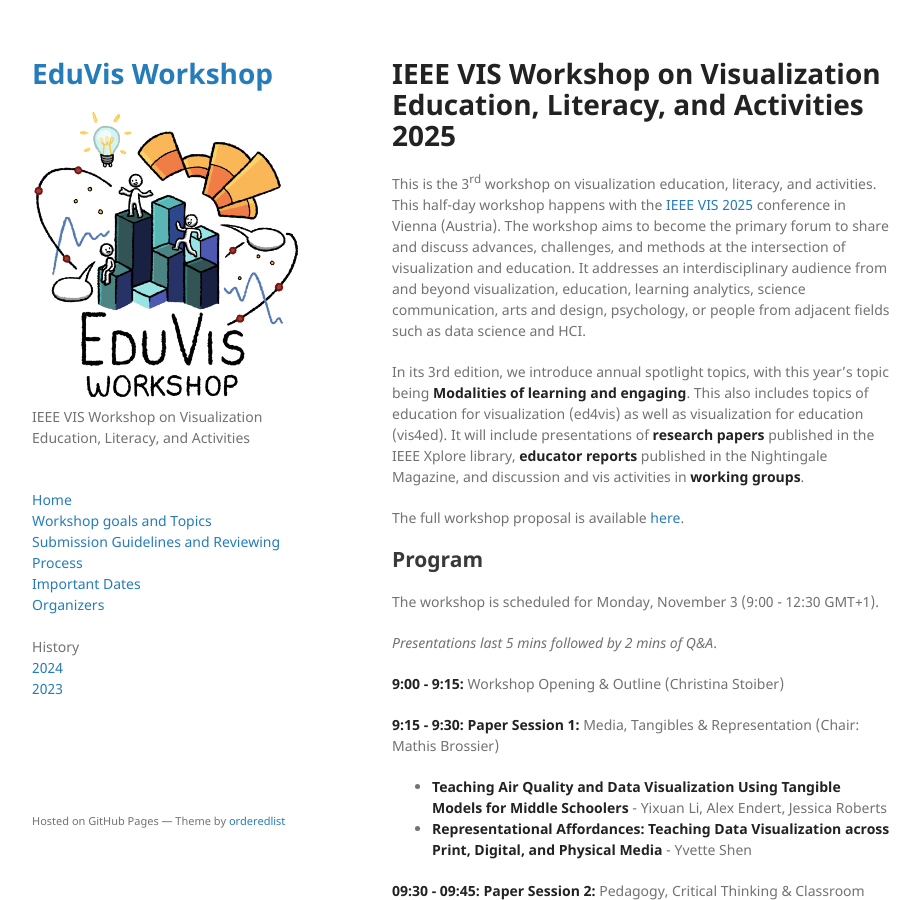
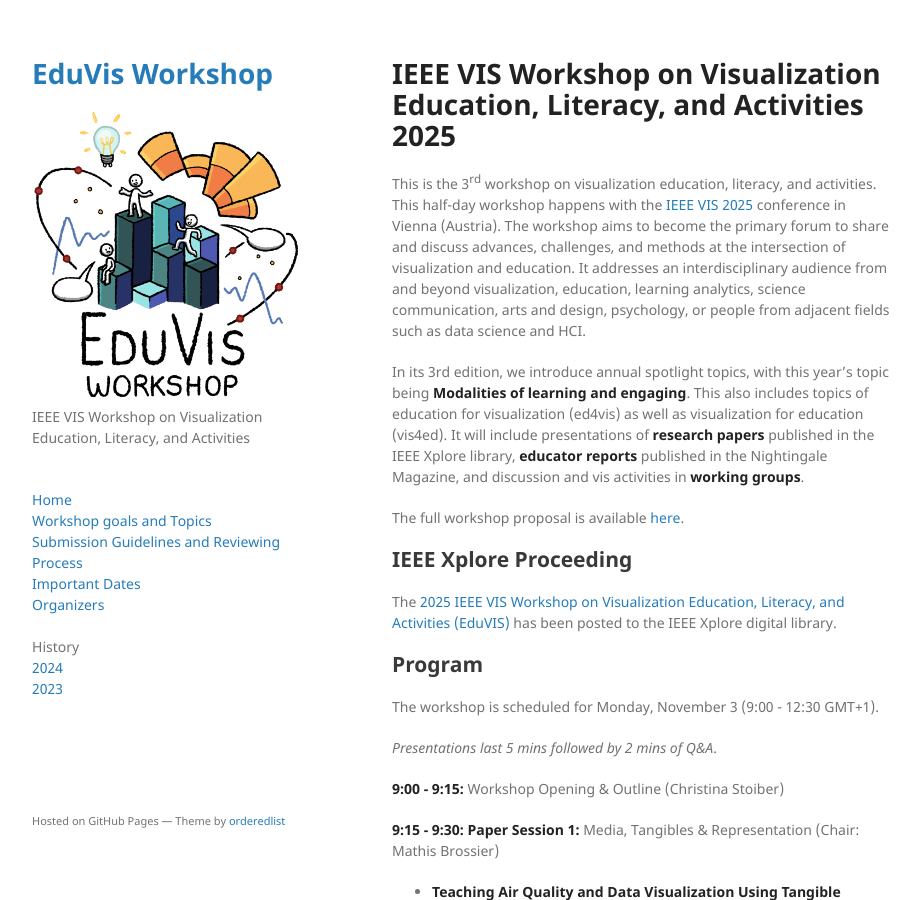
Before and after one commit to ieee-eduvis/ieee-eduvis.github.io, a Jekyll site: the page built from index.md, in a window 1280 px wide and 900 px high. Shown: the whole window, without its empty margins (178-1098 px from the left). Built offline with Jekyll 4.4.1, drawn with Linux system fonts in a browser that asks for light colours.

Commit message:
add https://doi.org/10.1109/EduVis69391.2025

```diff
--- a/index.md
+++ b/index.md
@@ -10,6 +10,9 @@
 In its 3rd edition, we introduce annual spotlight topics, with this year’s topic being **Modalities of learning and engaging**. This also includes topics of education for visualization (ed4vis) as well as visualization for education (vis4ed). It will include presentations of **research papers** published in the IEEE Xplore library, **educator reports** published in the Nightingale Magazine, and discussion and vis activities in **working groups**.
 
 The full workshop proposal is available [here](IEEE-EduVis25-Workshop-2025.pdf).
+
+## IEEE Xplore Proceeding
+The [2025 IEEE VIS Workshop on Visualization Education, Literacy, and Activities (EduVIS)](https://doi.org/10.1109/EduVis69391.2025) has been posted to the IEEE Xplore digital library.
 
 ## Program
 
```
